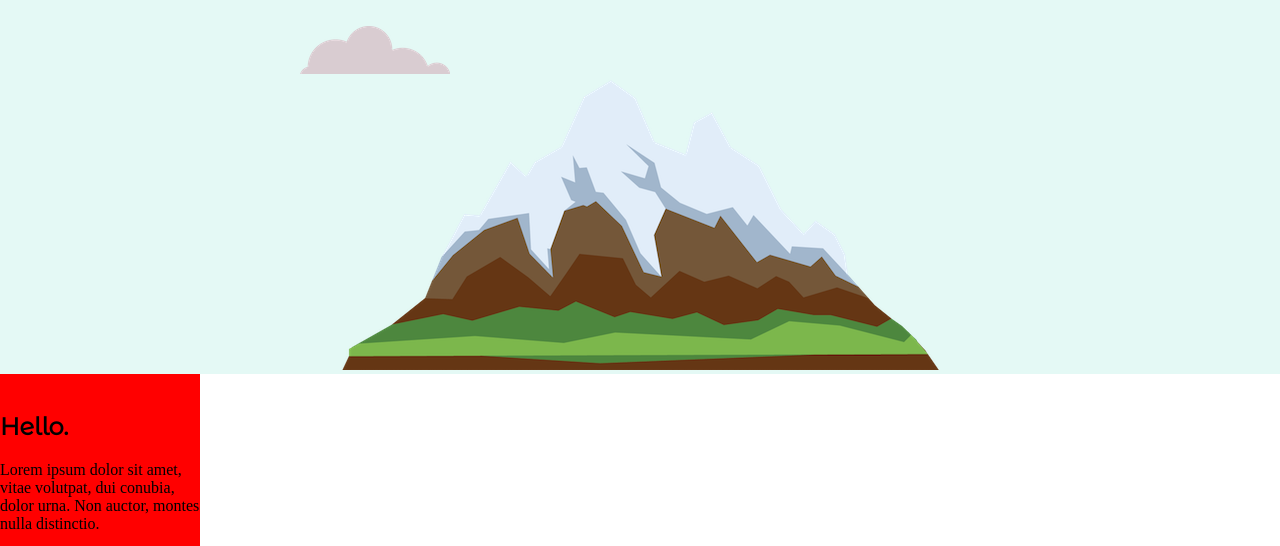
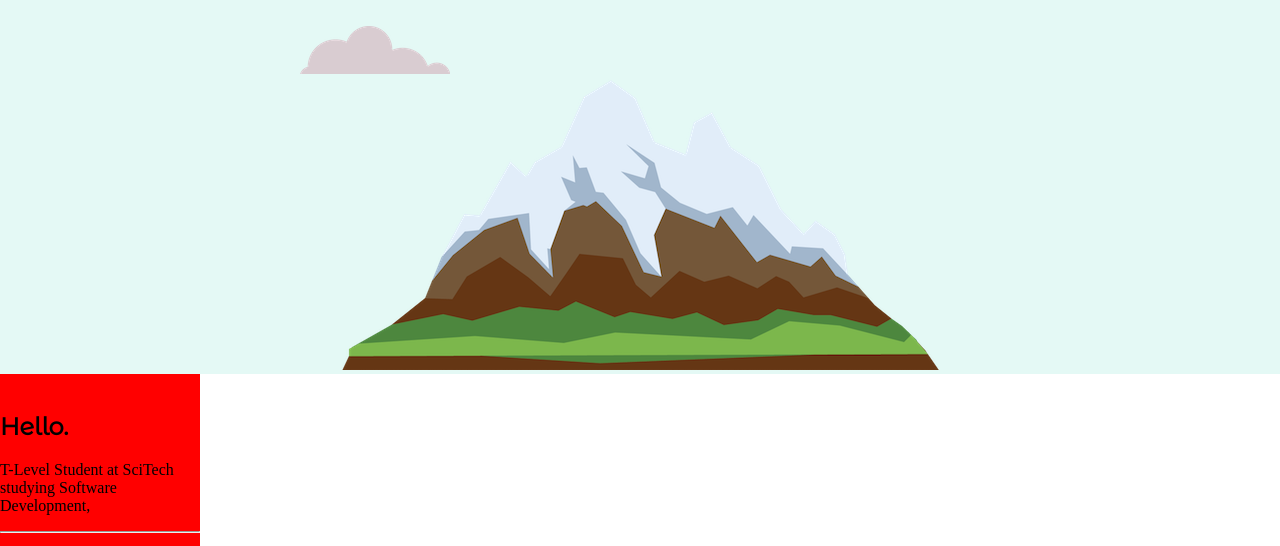
Before and after one commit to Harrisonbaxter17/CSS---My-Site, a plain HTML site: page index.html in a window 1280 px wide. Shown: the part 186-732 px from the top of the page. Drawn offline with Linux system fonts and the light colour scheme.

Commit message:
Profile intro added

```diff
--- a/index.html
+++ b/index.html
@@ -22,7 +22,7 @@
       <div class="profile">
         <img src="" alt="">
         <h2>Hello.</h2>
-        <p>Lorem ipsum dolor sit amet, vitae volutpat, dui conubia, dolor urna. Non auctor, montes nulla distinctio.</p>
+        <p>T-Level Student at SciTech studying Software Development,</p>
       </div>
       <hr>
       <div class="skills">
```
